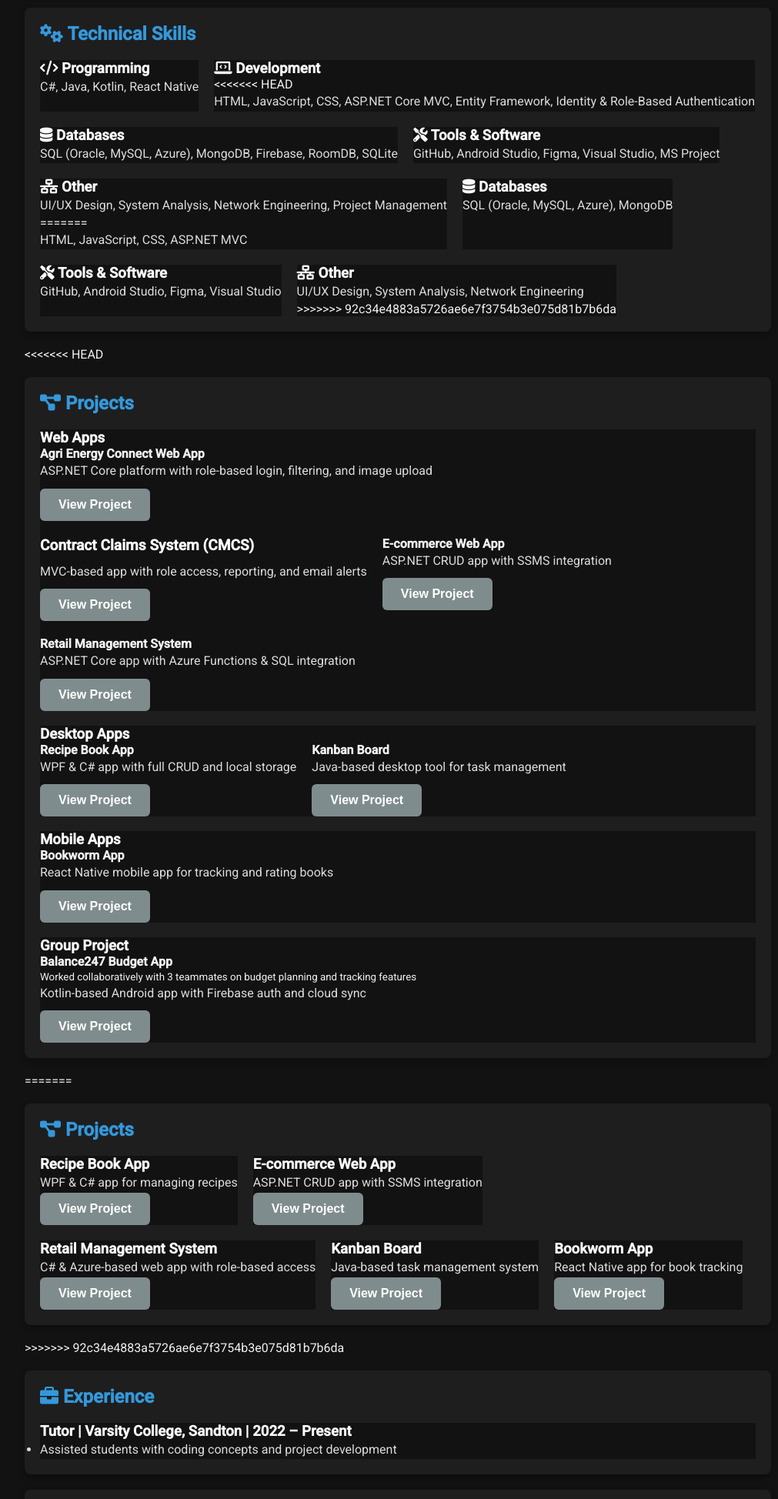
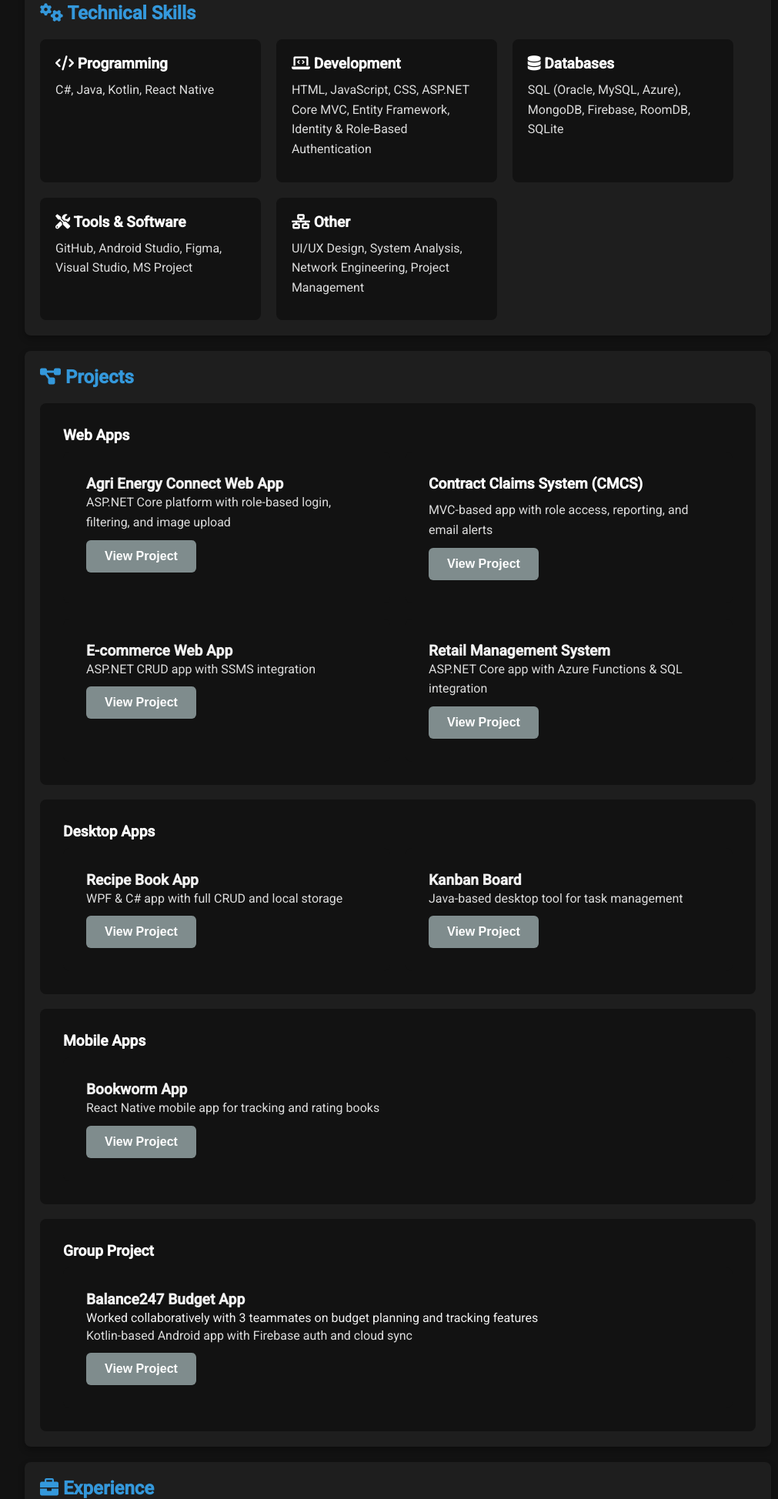
Before and after one commit to SandeepHarii/Sandeep-Hari-CV, a plain HTML site: page index.html in a window 1280 px wide. Shown: the part 852-2800 px from the top of the page at 77% size, without its empty margins (258-1269 px from the left). Drawn offline with Linux system fonts and the light colour scheme.

Commit message:
Updated CV Final Year Semester 5

```diff
--- a/css/styles.css
+++ b/css/styles.css
@@ -162,7 +162,6 @@ main.open {
     gap: 20px;
 }
 
-<<<<<<< HEAD
 #projects .card-container {
   display: grid;
   grid-template-columns: repeat(auto-fit, minmax(300px, 1fr));
@@ -173,10 +172,6 @@ main.open {
 
 .card {
    background-color: #121212;
-=======
-.card {
-    background-color: #2c2c2c; /* Darker card background */
->>>>>>> 92c34e4883a5726ae6e7f3754b3e075d81b7b6da
     padding: 20px;
     border-radius: 8px;
     width: calc(33% - 20px);
@@ -184,15 +179,12 @@ main.open {
     transition: transform 0.3s ease;
 }
 
-<<<<<<< HEAD
 #projects .card {
   width: 100%;
   padding: 30px;
   font-size: 1.2rem;
 }
 
-=======
->>>>>>> 92c34e4883a5726ae6e7f3754b3e075d81b7b6da
 .card:hover {
     transform: translateY(-5px);
 }
@@ -261,14 +253,11 @@ main.open {
         font-size: 0.9rem;
         padding: 10px 20px;
     }
-<<<<<<< HEAD
 
     #projects .card {
     width: 100%;
   }
 
-=======
->>>>>>> 92c34e4883a5726ae6e7f3754b3e075d81b7b6da
 }
 
 /* Larger Screens (Tablet and Up) */
--- a/index.html
+++ b/index.html
@@ -5,11 +5,7 @@
     <meta name="viewport" content="width=device-width, initial-scale=1.0" />
     <title>Sandeep Hari - Portfolio</title>
     <link rel="stylesheet" href="css/styles.css" />
-<<<<<<< HEAD
     <script src="js/scripts.js" defer></script>
-=======
-    <link href="js/scripts.js">
->>>>>>> 92c34e4883a5726ae6e7f3754b3e075d81b7b6da
     <link
       rel="stylesheet"
       href="https://cdnjs.cloudflare.com/ajax/libs/font-awesome/6.0.0-beta3/css/all.min.css"
@@ -60,13 +56,10 @@
             <p><a href="https://www.linkedin.com/in/sandeep-hari-842b20292/" target="_blank">linkedin.com/in/sandeep-hari</a></p>
           </div>
           <div class="card">
-<<<<<<< HEAD
             <h3><i class="fab fa-github"></i> GitHub</h3>
             <p><a href="https://github.com/SandeepHarii" target="_blank">Github.com/SandeepHarii</a></p>
           </div>
           <div class="card">
-=======
->>>>>>> 92c34e4883a5726ae6e7f3754b3e075d81b7b6da
             <h3><i class="fas fa-map-marker-alt"></i> Location</h3>
             <p><a href="https://www.google.com/maps?q=-26.0917,27.9601" target="_blank">Randburg, South Africa</a></p>
           </div>
@@ -76,11 +69,7 @@
       <!-- Career Section -->
       <section id="career" class="card-section">
         <h2><i class="fas fa-briefcase"></i> Career Objective</h2>
-<<<<<<< HEAD
         <p>I'm a driven Computer Science student who loves building things that solve real problems. I’m looking for opportunities where I can grow my skills, work on meaningful projects, and bring value through clean code, creative thinking, and solid teamwork. My goal is to keep learning, stay hands-on, and make an impact in the tech space.</p>
-=======
-        <p>As a passionate Computer Science student, I am committed to applying my skills in programming and problem-solving to real-world challenges. I seek opportunities to contribute to innovative projects that advance technology while growing both professionally and personally within the tech industry.</p>
->>>>>>> 92c34e4883a5726ae6e7f3754b3e075d81b7b6da
       </section>
 
       <!-- Education Section -->
@@ -112,7 +101,6 @@
           </div>
           <div class="card">
             <h3><i class="fas fa-laptop-code"></i> Development</h3>
-<<<<<<< HEAD
           <p>HTML, JavaScript, CSS, ASP.NET Core MVC, Entity Framework, Identity & Role-Based Authentication</p>
           </div>
           <div class="card">
@@ -126,27 +114,11 @@
           <div class="card">
             <h3><i class="fas fa-network-wired"></i> Other</h3>
             <p>UI/UX Design, System Analysis, Network Engineering, Project Management</p>
-=======
-            <p>HTML, JavaScript, CSS, ASP.NET MVC</p>
-          </div>
-          <div class="card">
-            <h3><i class="fas fa-database"></i> Databases</h3>
-            <p>SQL (Oracle, MySQL, Azure), MongoDB</p>
-          </div>
-          <div class="card">
-            <h3><i class="fas fa-tools"></i> Tools & Software</h3>
-            <p>GitHub, Android Studio, Figma, Visual Studio</p>
-          </div>
-          <div class="card">
-            <h3><i class="fas fa-network-wired"></i> Other</h3>
-            <p>UI/UX Design, System Analysis, Network Engineering</p>
->>>>>>> 92c34e4883a5726ae6e7f3754b3e075d81b7b6da
           </div>
         </div>
       </section>
 
       <!-- Projects Section -->
-<<<<<<< HEAD
 <section id="projects" class="card-section">
   <h2><i class="fas fa-project-diagram"></i> Projects</h2>
 
@@ -234,38 +206,6 @@
 
 </section>
 
-=======
-      <section id="projects" class="card-section">
-        <h2><i class="fas fa-project-diagram"></i> Projects</h2>
-        <div class="card-container">
-          <div class="card">
-            <h3>Recipe Book App</h3>
-            <p>WPF & C# app for managing recipes</p>
-            <button disabled class="button" onclick="window.open('#projects', '_blank');">View Project</button>
-          </div>
-          <div class="card">
-            <h3>E-commerce Web App</h3>
-            <p>ASP.NET CRUD app with SSMS integration</p>
-            <button disabled class="button" onclick="window.open('#projects', '_blank');">View Project</button>
-          </div>
-          <div class="card">
-            <h3>Retail Management System</h3>
-            <p>C# & Azure-based web app with role-based access</p>
-            <button disabled class="button" onclick="window.open('#projects', '_blank');">View Project</button>
-          </div>
-          <div class="card">
-            <h3>Kanban Board</h3>
-            <p>Java-based task management system</p>
-            <button disabled class="button" onclick="window.open('#projects', '_blank');">View Project</button>
-          </div>
-          <div class="card">
-            <h3>Bookworm App</h3>
-            <p>React Native app for book tracking</p>
-            <button disabled class="button" onclick="window.open('#projects', '_blank');">View Project</button>
-          </div>
-        </div>
-      </section>
->>>>>>> 92c34e4883a5726ae6e7f3754b3e075d81b7b6da
 
       <!-- Experience Section -->
       <section id="experience" class="card-section">
@@ -285,22 +225,12 @@
 
           <div class="card" style="display: flex; justify-content: center; align-items: center; text-align: center; height: 100%;">
             <div class="card-header">
-<<<<<<< HEAD
               <p>Available Upon Request</p>
             </div>
           </div>
 
           <!--<div class="card">
 
-=======
-                <p>Available Upon Request</p>
-            </div>
-        </div>
-
-
-
-          <!--<div class="card">
->>>>>>> 92c34e4883a5726ae6e7f3754b3e075d81b7b6da
             <div class="card-header">
               <h3><i class="fas fa-user"></i> Junior Manganyi</h3>
             </div>
@@ -319,13 +249,9 @@
                 <a href="mailto:jmanganyi@varsitycollege.co.za" class="email-button">Email</a>
               </div>
             </div>
-<<<<<<< HEAD
 
           </div>
 
-=======
-          </div>
->>>>>>> 92c34e4883a5726ae6e7f3754b3e075d81b7b6da
           <div class="card">
             <div class="card-header">
               <h3><i class="fas fa-user"></i> Farshida Wania</h3>
```
